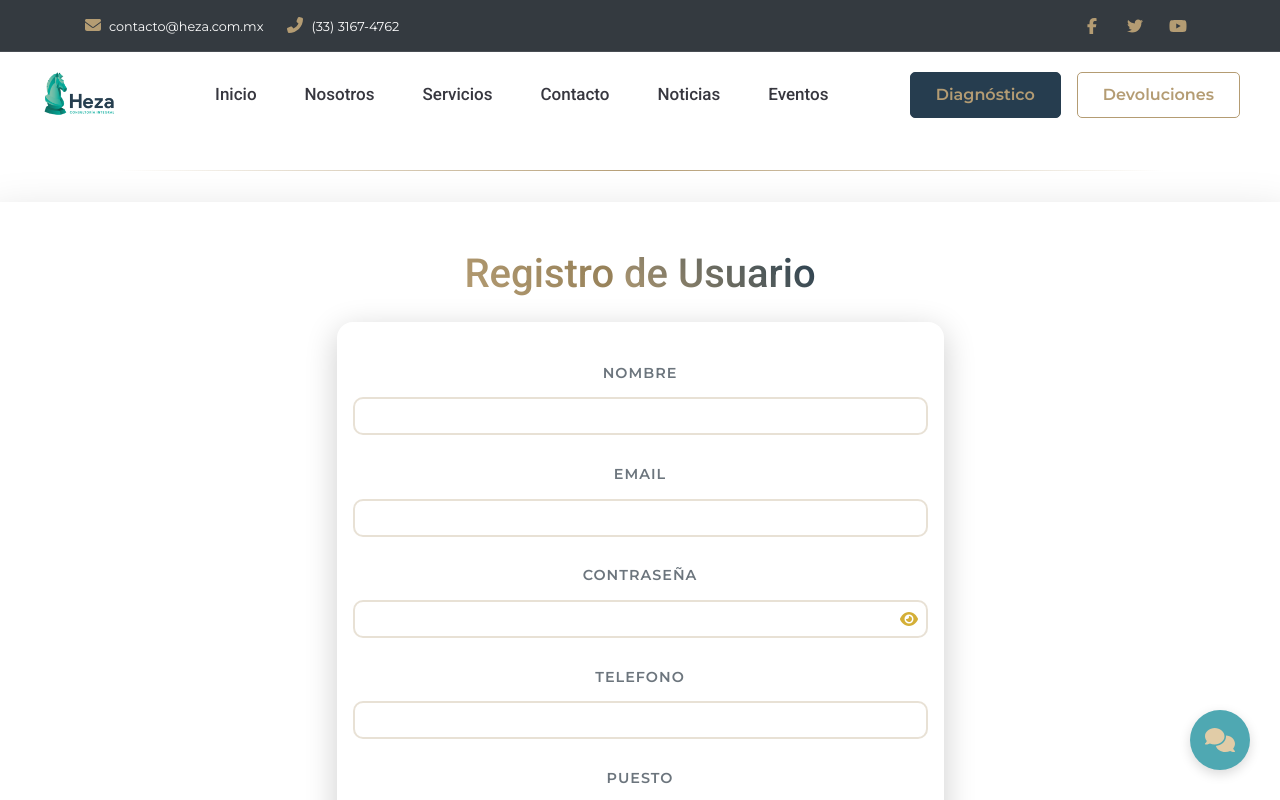
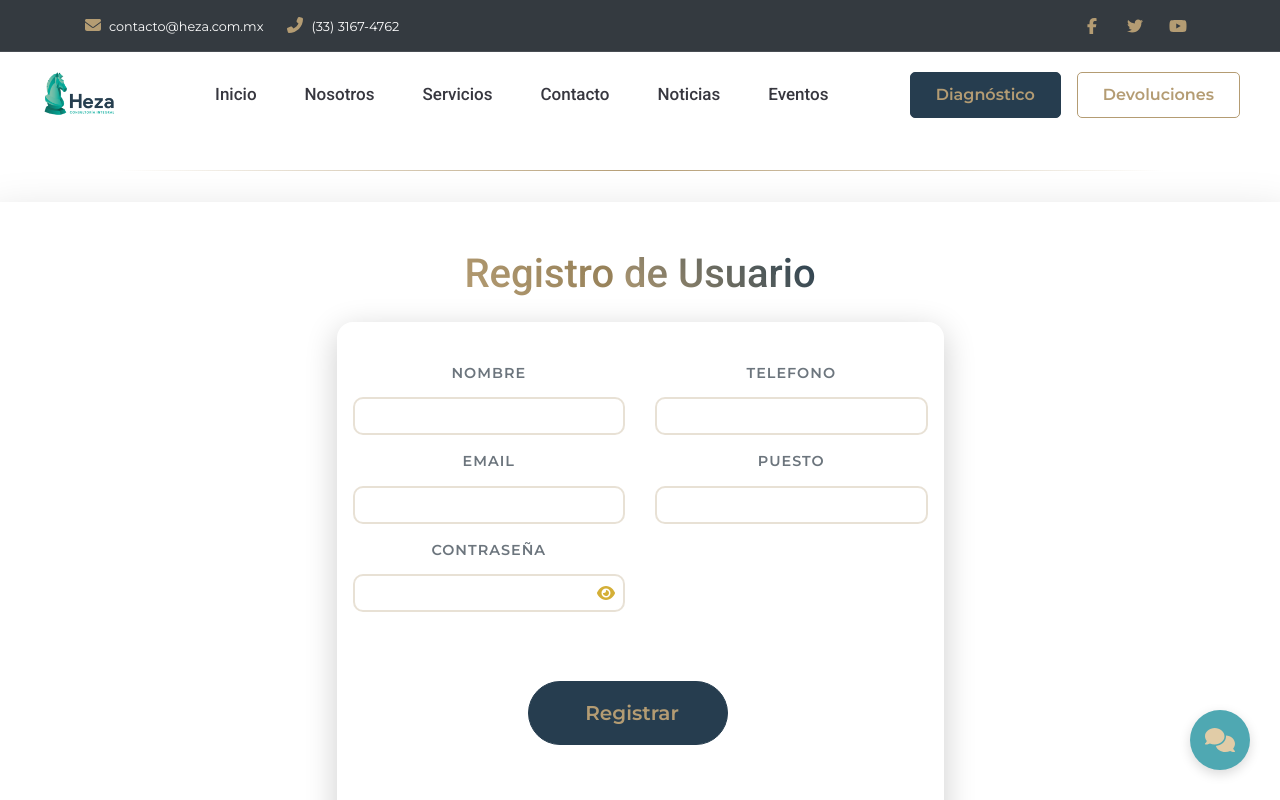
Before and after one commit to Gilbertmax/Web_Heza, a React (Create React App) app in the folder frontend/: page /admin/usuarios in a window 1280 px wide. Shown: the top 800 px of the page. Built offline with nearby package versions, Linux system fonts and the light colour scheme.

Commit message:
Update UA
separacion de columbas en RU

```diff
--- a/frontend/src/pages/admin/UsuariosAdmin.jsx
+++ b/frontend/src/pages/admin/UsuariosAdmin.jsx
@@ -57,10 +57,12 @@ const Register = ({ fullScreen }) => {
             <span className="text-gradient-secondary"> de Usuario </span>
         </h5>
         {error && <div className="alert alert-danger">{error}</div>}
-        <div  className="admin-login-form mb-4 col-md-6 form-floating ">
+        <div  className="admin-login-form mb-4 col-md-6 form-floating">
+
         <form  onSubmit={handleRegister}>
-
-          <div className=" admin-form-group ">
+        <div className="row">
+          <div className="col-md-6 admin-form-group">
+            <div className=" mb-3 ">
               <label htmlFor="name"> Nombre</label>
               <input
                 type="text"
@@ -73,7 +75,7 @@ const Register = ({ fullScreen }) => {
               />
             </div>
 
-          <div className=" admin-form-group">
+            <div className="mb-3">
               <label htmlFor="email">Email</label>
               <input
                 type="email"
@@ -85,7 +87,7 @@ const Register = ({ fullScreen }) => {
               />
             </div>
 
-          <div className=" admin-form-group">
+            <div className=" mb-3">
               <label htmlFor="password">Contraseña</label>
               <div className="password-input-container">
                   <input
@@ -110,8 +112,9 @@ const Register = ({ fullScreen }) => {
                   </button>
               </div>
             </div>
-
-          <div className=" admin-form-group">
+          </div>
+          <div className="col-md-6 admin-form-group">
+            <div className=" mb-3">
               <label htmlFor="number">Telefono</label>
               <input
                 type="numer"
@@ -123,7 +126,7 @@ const Register = ({ fullScreen }) => {
               />
             </div>
 
-          <div className="admin-form-group">
+            <div className="mb-3">
               <label htmlFor="number">Puesto</label>
               <input
                 type="Puesto"
@@ -133,6 +136,8 @@ const Register = ({ fullScreen }) => {
                 onChange={(e) => setPuesto(e.target.value)}
                 required
               />
+            </div>
+            </div>
         </div>
           <div className="mb-5 mr-4 mt-4">
             <button type="submit" className="btn btn-primary btn-lg px-5 py-3 rounded-pill shadow-hover" disabled={isLoading}>
```
Lines whose indentation alone changed are shown as unchanged.
